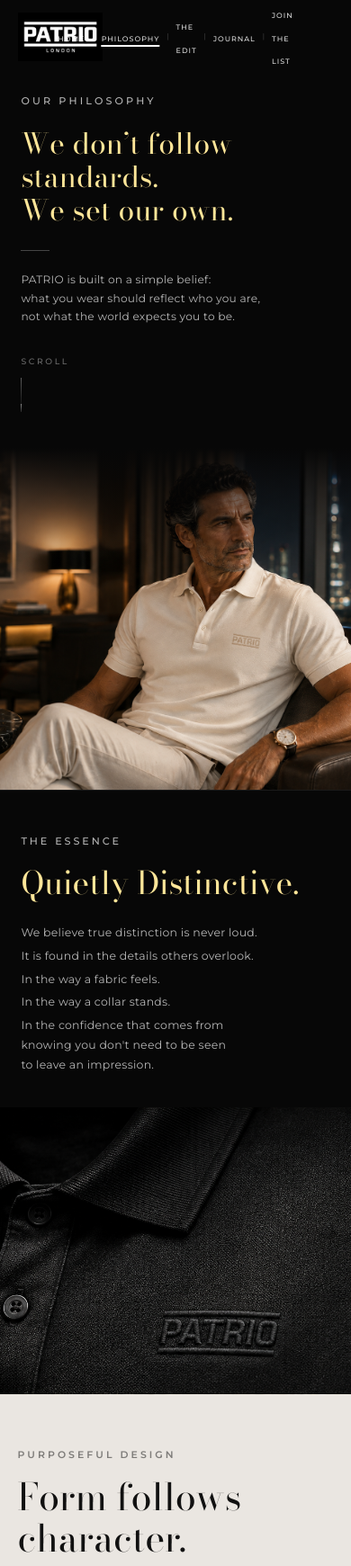
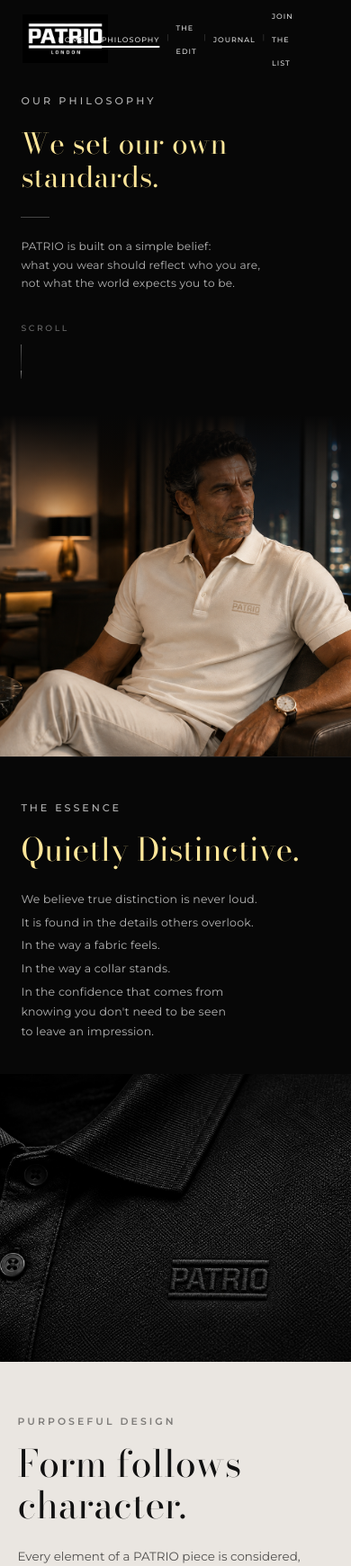
Before and after one commit to Imad-Imtiaz/patrio, a PHP site: page /philosophy.html in a window 390 px wide. Shown: the top 1741 px of the page at 90% size. Run offline with PHP 8.4, Linux system fonts and the light colour scheme.

Commit message:
Adjusted header logo positioning

```diff
--- a/assets/css/style.css
+++ b/assets/css/style.css
@@ -123,6 +123,8 @@
   display: inline-flex;
   align-items: center;
   text-decoration: none;
+  margin-left: 1.25rem;
+  margin-top: 0.35rem;
   transition: var(--transition-fast);
 }
 
@@ -410,6 +412,10 @@
   .header {
     padding: 1rem 5%;
   }
+  .logo {
+    margin-left: 0.6rem;
+    margin-top: 0.2rem;
+  }
   .logo-image {
     height: 68px;
   }
@@ -457,6 +463,11 @@
 
   .header {
     padding: 0.85rem 5%;
+  }
+
+  .logo {
+    margin-left: 0.35rem;
+    margin-top: 0.15rem;
   }
 
   .logo-image {
--- a/philosophy.html
+++ b/philosophy.html
@@ -46,11 +46,7 @@
     <section class="section section-hero" id="philosophy-hero">
       <div class="hero-left">
         <span class="eyebrow">OUR PHILOSOPHY</span>
-        <h1 class="hero-headline">
-          <span>We don’t follow</span>
-          <span>standards.</span>
-          <span>We set our own.</span>
-        </h1>
+        <h1 class="hero-headline">We set our own standards.</h1>
         <div class="divider"></div>
         <p class="hero-description">
           PATRIO is built on a simple belief:<br>
@@ -90,7 +86,7 @@
 
       <div class="essence-right">
         <div class="image-wrapper essence-image-wrapper">
-          <img src="assets/images/01_black_polo_detail.png" alt="Patrio Craft Essence" class="editorial-image">
+          <img src="assets/images/essence.jpeg" alt="Patrio Craft Essence" class="editorial-image">
         </div>
       </div>
     </section>
```
Also changed, not shown: assets/images/essence.jpeg (added), essence.jpeg (added).
